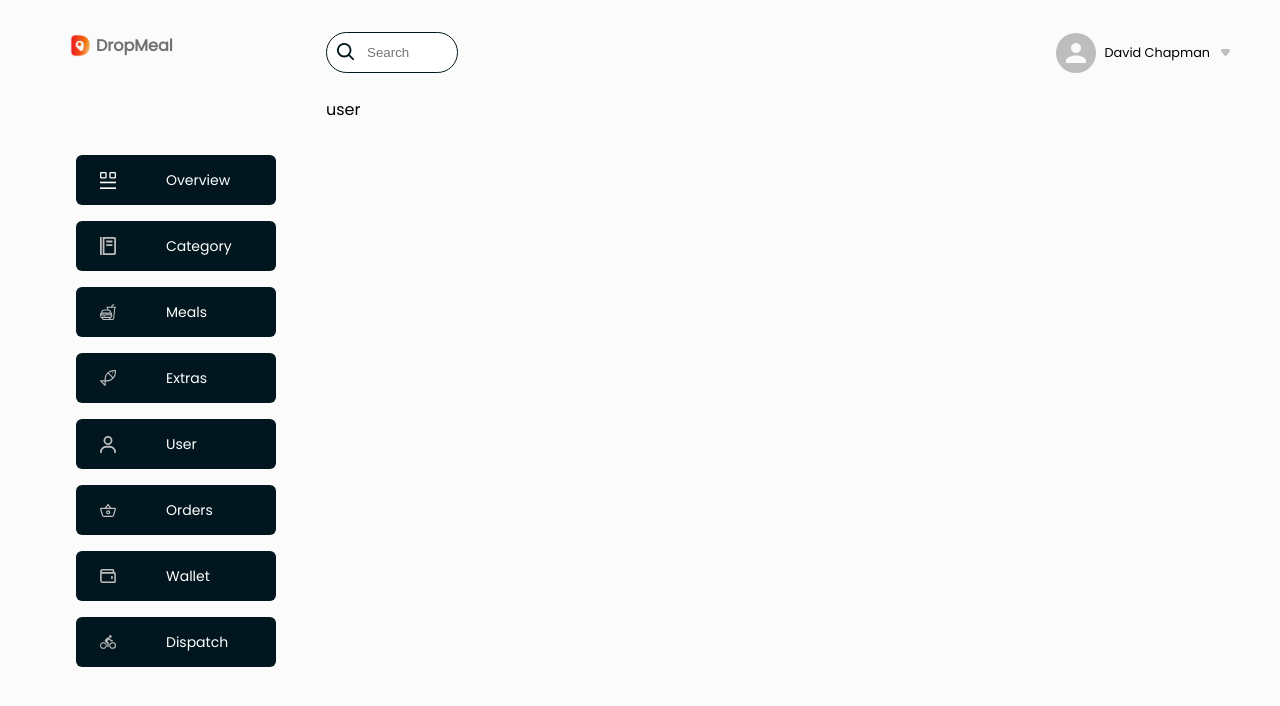
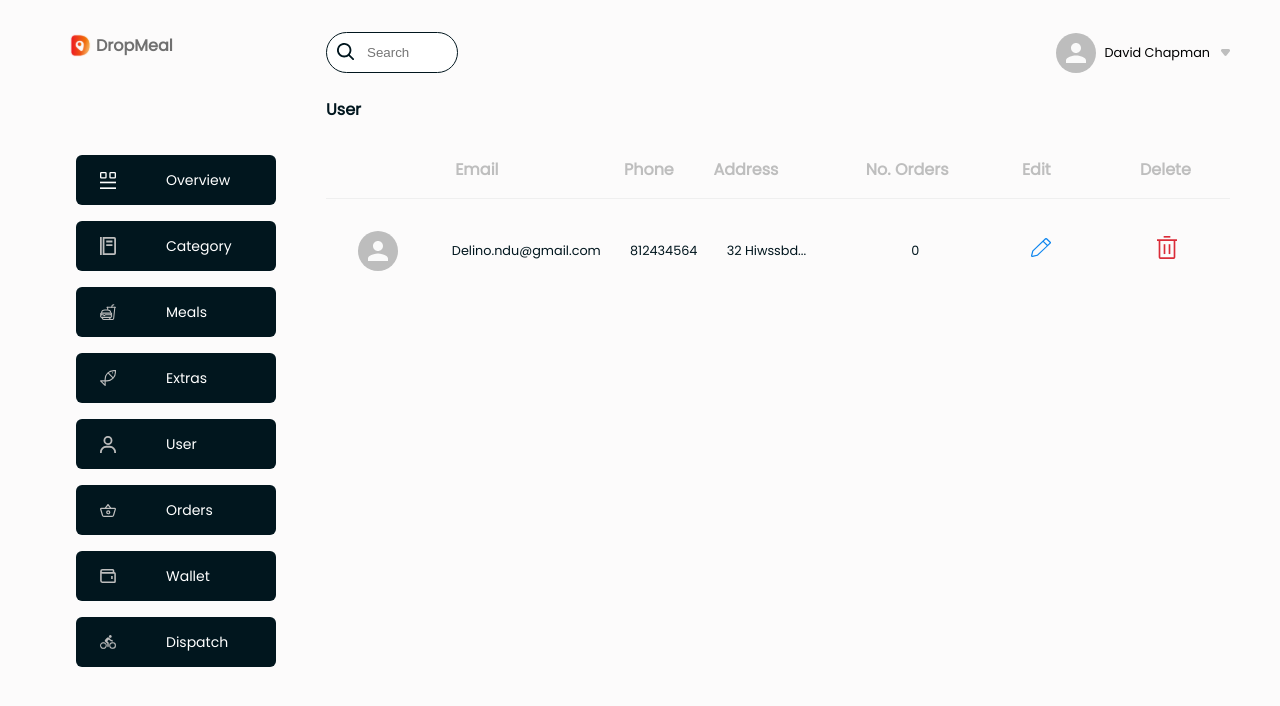
Before and after one commit to coolpythoncodes/dropmeal-dashboard, a React (Create React App) app: page /user in a window 1280 px wide. Shown: the top 706 px of the page. Built offline with nearby package versions, Linux system fonts and the light colour scheme.

Commit message:
user section done

```diff
--- a/src/Components/User.js
+++ b/src/Components/User.js
@@ -1,9 +1,57 @@
-import React from 'react';
+import { Avatar } from '@material-ui/core'
+import '../Sass/User.scss'
+import EditIcon from '../assests/edit.svg';
+import DeleteIcon from '../assests/delete.svg';
 
 const User = () => {
     return (
         <div className='user'>
-            user
+            <h1>User</h1>
+            <div className="user__tableHead">
+                <div></div>
+                <div>
+                    <h2>Email</h2>
+                </div>
+                <div className='phone__box'>
+                    <h2>Phone</h2>
+                </div>
+                <div className='address__box'>
+                    <h2>Address</h2>
+                </div>
+                <div className='order__box'>
+                    <h2>No. Orders</h2>
+                </div>
+                <div className='edit__box'>
+                    <h2>Edit</h2>
+                </div>
+                <div className='remove__box'>
+                    <h2>Delete</h2>
+                </div>
+            </div>
+
+            <div className="user__tableItem">
+                <div>
+                    <Avatar />
+                </div>
+                <div>
+                    <p>Delino.ndu@gmail.com</p>
+                </div>
+                <div className='phone__box'>
+                    <p>812434564</p>
+                </div>
+                <div className='address__box'>
+                    <p>32 Hiwssbd...</p>
+                </div>
+                <div className='order__box'>
+                    <p>0</p>
+                </div>
+                <div className='edit__box' >
+                    <img className='edit' src={EditIcon} alt=""/>
+                </div>
+                <div className='remove__box'>
+                    <img className='delete' src={DeleteIcon} alt=""/>
+                </div>
+            </div>
         </div>
     );
 }
--- a/src/Sass/Meals.scss
+++ b/src/Sass/Meals.scss
@@ -1,4 +1,5 @@
 .meals {
+
 	&__top {
 		display: flex;
 		align-items: center;
--- /dev/null
+++ b/src/Sass/User.scss
@@ -0,0 +1,53 @@
+.user {
+	h1 {
+		color: #01161e;
+		margin-bottom: 35px;
+		font-size: 1rem;
+	}
+
+	.edit__box,
+	.remove__box,
+	.order__box,
+    .address_box,
+    .phone__box {
+		justify-self: center;
+	}
+
+	&__tableHead {
+		display: grid;
+		grid-template-columns: repeat(7, 1fr);
+		margin: 0;
+		border-bottom: 1px solid #efefef;
+		padding-bottom: 1rem;
+
+		h2 {
+			color: #bebebe;
+			font-size: 1rem;
+		}
+	}
+
+	&__tableItem {
+		display: grid;
+		grid-template-columns: repeat(7, 1fr);
+		align-items: center;
+        margin: 32px 0;
+
+        div:first-of-type{
+            margin-left: 1rem;
+        }
+
+		p {
+			color: #01161e;
+			font-size: 0.8rem;
+		}
+
+		.food__image {
+			width: 65px;
+		}
+
+		.edit,
+		.delete {
+			width: 20px;
+		}
+	}
+}
```
Also changed, not shown: 1 other file (tests, documents, lock files or other folders).
